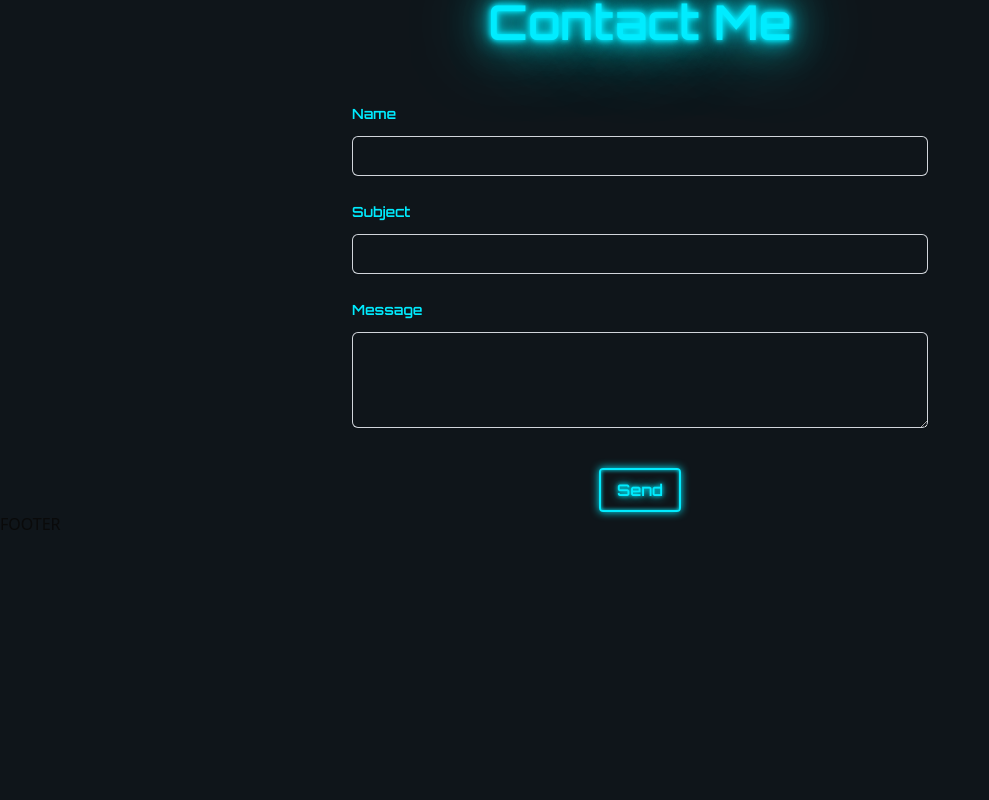
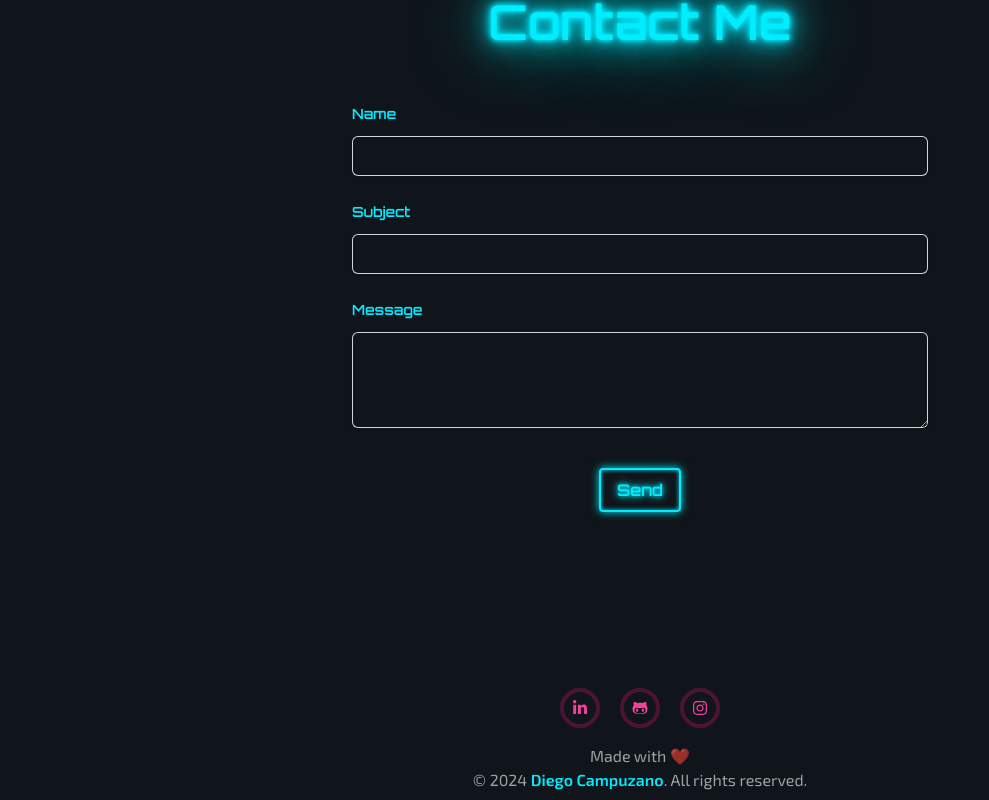
Before and after one commit to hermani456/portfolio, a Next.js app: page / in a window 1280 px wide. Shown: the part 2972-3772 px from the top of the page, without its empty margins (0-989 px from the left). Before the commit the page ends 3724 px from the top, so only its background shows below. Built offline with nearby package versions, Linux system fonts and the light colour scheme.

Commit message:
Refactor Footer component to add social links and copyright information

```diff
--- a/src/components/Contact.jsx
+++ b/src/components/Contact.jsx
@@ -47,7 +47,7 @@ const Contact = () => {
 
   return (
     <Container id="contact">
-      <div className="opacity-0" ref={containerRef}>
+      <div className="opacity-0 mb-14 lg:mb-40" ref={containerRef}>
         <div className="text-center">
           <h2
             className="text-white text-3xl lg:text-5xl font-orbitron font-semibold neon-text-blue"
--- a/src/components/Container.jsx
+++ b/src/components/Container.jsx
@@ -1,6 +1,6 @@
-const Container = ({id, children}) => {
+const Container = ({id, children, className}) => {
   return (
-    <div id={id} className="max-w-screen-2xl px-5 mx-auto">
+    <div id={id} className={`max-w-screen-2xl px-5 mx-auto ${className}`}>
       {children}
     </div>
   )
--- a/src/components/Footer.jsx
+++ b/src/components/Footer.jsx
@@ -1,9 +1,32 @@
+import { socialLinks } from "@/utils";
+import SocialIcon from "./SocialIcon";
+import Container from "./Container";
+
 const Footer = () => {
   return (
-    <div className="h-[30dvh] ">
-      FOOTER
-    </div>
-  )
-}
+    <Container>
+      <div className="flex justify-center items-center">
+        <div className="flex gap-5 w-fit rounded-xl py-2 lg:py-4 px-3">
+          {socialLinks.map((item) => (
+            <SocialIcon
+              key={item.id}
+              name={item.name}
+              href={item.path}
+              IconSocial={item.icon}
+            />
+          ))}
+        </div>
+      </div>
+      <div className="flex flex-col justify-center items-center mb-2">
+        <h2 className="text-white/60 font-exo">Made with ❤️</h2>
+        <p className="text-white/60 font-exo text-center sm:text-left">
+          &copy; {new Date().getFullYear()}{" "}
+          <span className="text-sec font-semibold">Diego Campuzano</span>. All
+          rights reserved.
+        </p>
+      </div>
+    </Container>
+  );
+};
 
-export default Footer
+export default Footer;
```
